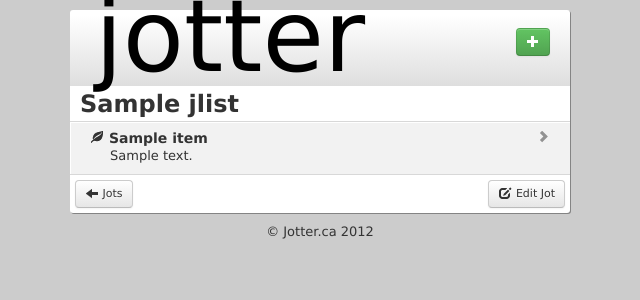
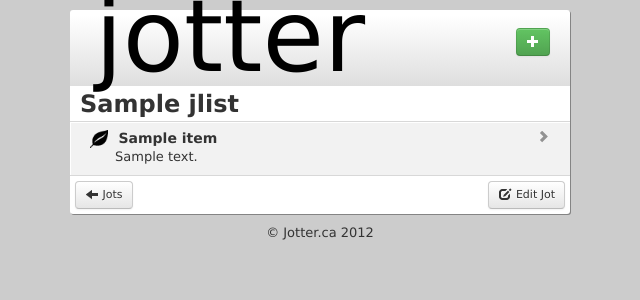
Before and after one commit to brab/jotter, a Django app: template templates/jot/jlist_view.html in a window 1280 px wide. Shown: the top 300 px of the page, without its empty margins (320-960 px from the left). Run offline with Django 3.2, Linux system fonts and the light colour scheme; the template is opened without the code that fills it: most values are stand-ins (such as "Sample title", 1, 10 or a date in 2020); form fields are guessed from the names that the template uses; some libraries are stand-ins or nearby versions; some web fonts are replaced.

Commit message:
Larger jListItem.checked icon
addresses #4

```diff
--- a/media/css/styles.css
+++ b/media/css/styles.css
@@ -101,7 +101,7 @@ footer p { text-align: center; /* center align it with the container */ }
 }
 
 .jlist-item .item-description {
-    padding-left: 20px;
+    padding-left: 25px;
 }
 
 i.icon-inactive {
@@ -115,3 +115,16 @@ i.icon-inactive {
 .inline {
     display: inline-block;
 }
+
+.icon-leaf-big {
+    display: inline-block;
+    width: 18px;
+    height: 18px;
+    line-height: 14px;
+    vertical-align: text-top;
+    background-image: url("../img/glyphicons_001_leaf.png");
+    background-size: 18px;
+    background-position: 0px 0px;
+    background-repeat: no-repeat;
+    margin-right: .4em;
+}
--- a/templates/jot/jlist_view.html
+++ b/templates/jot/jlist_view.html
@@ -171,7 +171,7 @@
   {% for item in jlist_items %}
   <div class="jlist-item item-edit" id="{{ item.id }}" data-item-slug="{{ item.slug }}">
     <h4>
-      <i class="item-checked icon-leaf {% if not item.checked %}icon-inactive{% endif %}" data-slug="{{ item.slug }}"></i>
+      <i class="item-checked icon-leaf-big {% if not item.checked %}icon-inactive{% endif %}" data-slug="{{ item.slug }}"></i>
       <span class="item-name">{{ item.name }}</span>
       <i class="item-edit-icon icon-chevron-right opac-light pull-right"></i>
     </h4>
@@ -184,7 +184,7 @@
   <!-- an empty one for cloning -->
   <div class="jlist-item item-edit" id="" data-item-slug="" style="display:none;">
     <h4>
-      <i class="item-checked icon-leaf"></i>
+      <i class="item-checked icon-leaf-big"></i>
       <span class="item-name"></span>
       <i class="item-edit-icon icon-chevron-right opac-light pull-right"></i>
     </h4>
@@ -214,7 +214,7 @@
       {{ form.checked }}
 
       <div>
-        <i class="icon-leaf" id="form-item-checked"></i>
+        <i class="icon-leaf-big" id="form-item-checked"></i>
       </div>
 
       {{ form.name.label_tag }}
```
Also changed, not shown: media/img/glyphicons_001_leaf.png (added).
